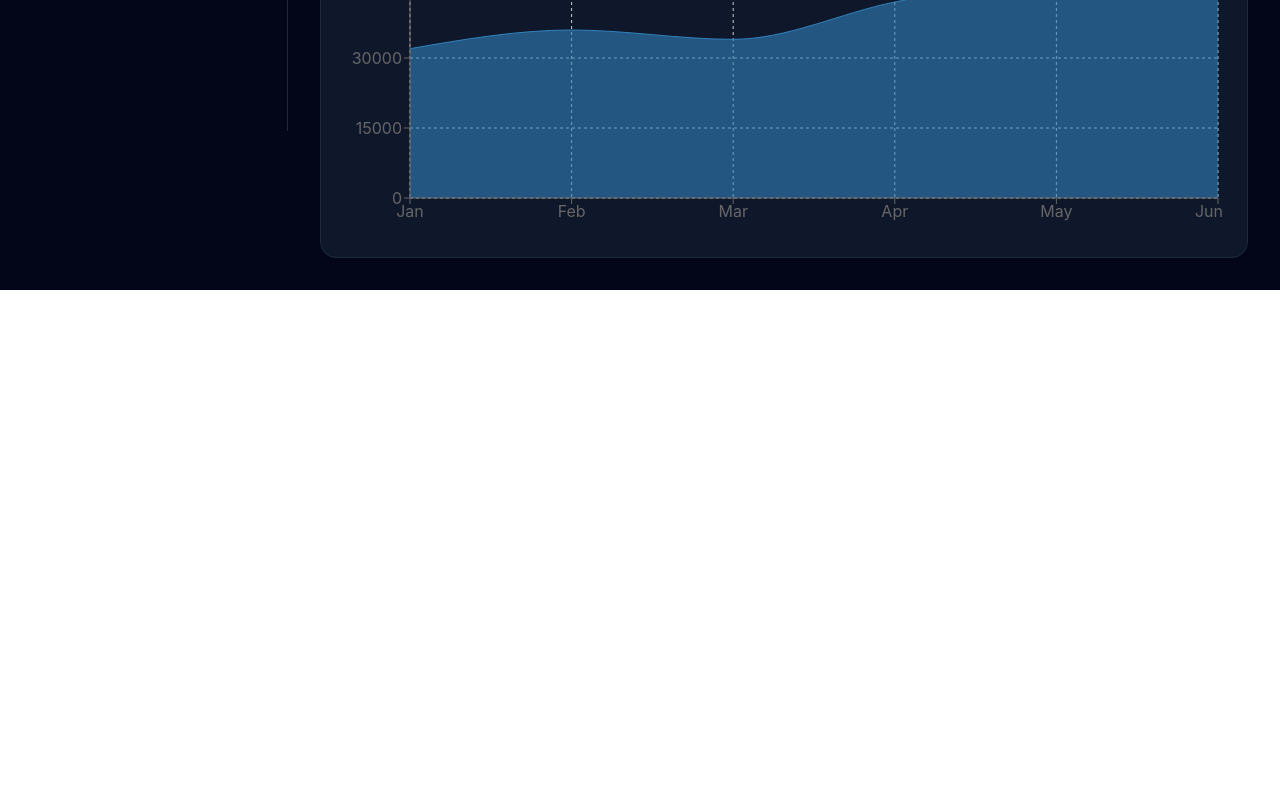
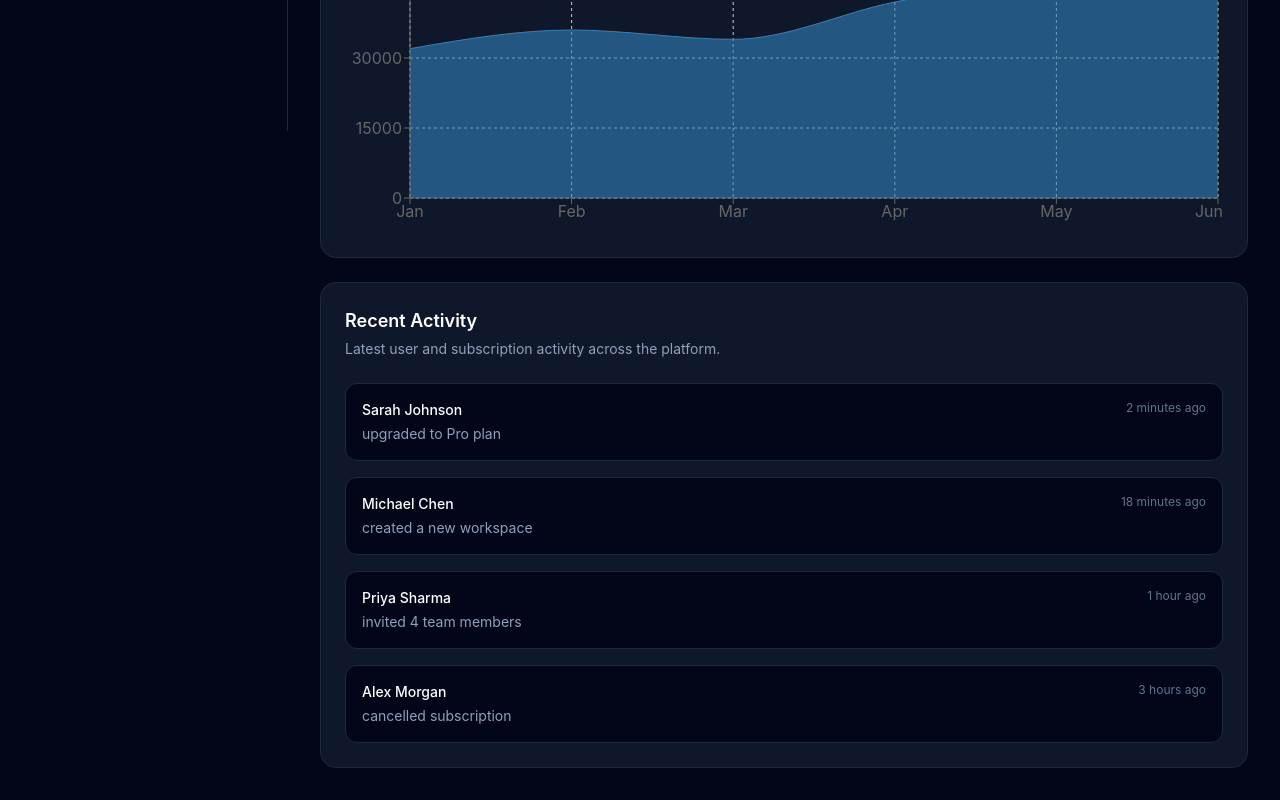
Before and after one commit to ReactRioters/flowdesk-saas-dashboard, a React (Vite) app: page / in a window 1280 px wide. Shown: the part 669-1469 px from the top of the page. Before the commit the page ends 959 px from the top, so only its background shows below. Built offline with nearby package versions, Linux system fonts and the light colour scheme.

Commit message:
added recent activity dashboard section

```diff
--- /dev/null
+++ b/src/features/dashboard/components/recent-activity.tsx
@@ -0,0 +1,48 @@
+const activities = [
+  {
+    user: "Sarah Johnson",
+    action: "upgraded to Pro plan",
+    time: "2 minutes ago",
+  },
+  {
+    user: "Michael Chen",
+    action: "created a new workspace",
+    time: "18 minutes ago",
+  },
+  {
+    user: "Priya Sharma",
+    action: "invited 4 team members",
+    time: "1 hour ago",
+  },
+  {
+    user: "Alex Morgan",
+    action: "cancelled subscription",
+    time: "3 hours ago",
+  },
+];
+
+export function RecentActivity() {
+  return (
+    <div className="space-y-4">
+      {activities.map((activity) => (
+        <div
+          key={`${activity.user}-${activity.time}`}
+          className="flex items-start justify-between gap-4 rounded-xl border border-slate-800 bg-slate-950 p-4"
+        >
+          <div>
+            <p className="text-sm font-medium text-white">
+              {activity.user}
+            </p>
+            <p className="mt-1 text-sm text-slate-400">
+              {activity.action}
+            </p>
+          </div>
+
+          <span className="shrink-0 text-xs text-slate-500">
+            {activity.time}
+          </span>
+        </div>
+      ))}
+    </div>
+  );
+}
--- a/src/features/dashboard/pages/dashboard-page.tsx
+++ b/src/features/dashboard/pages/dashboard-page.tsx
@@ -8,6 +8,7 @@ import {
 import { SectionCard } from "../../../components/ui/section-card";
 import { StatCard } from "../components/stat-card";
 import { RevenueChart } from "../components/revenue-chart";
+import { RecentActivity } from "../components/recent-activity";
 
 const stats = [
   {
@@ -76,6 +77,12 @@ export function DashboardPage() {
       >
         <RevenueChart />
       </SectionCard>
+      <SectionCard
+        title="Recent Activity"
+        description="Latest user and subscription activity across the platform."
+      >
+        <RecentActivity />
+      </SectionCard>
     </div>
   );
 }
```
